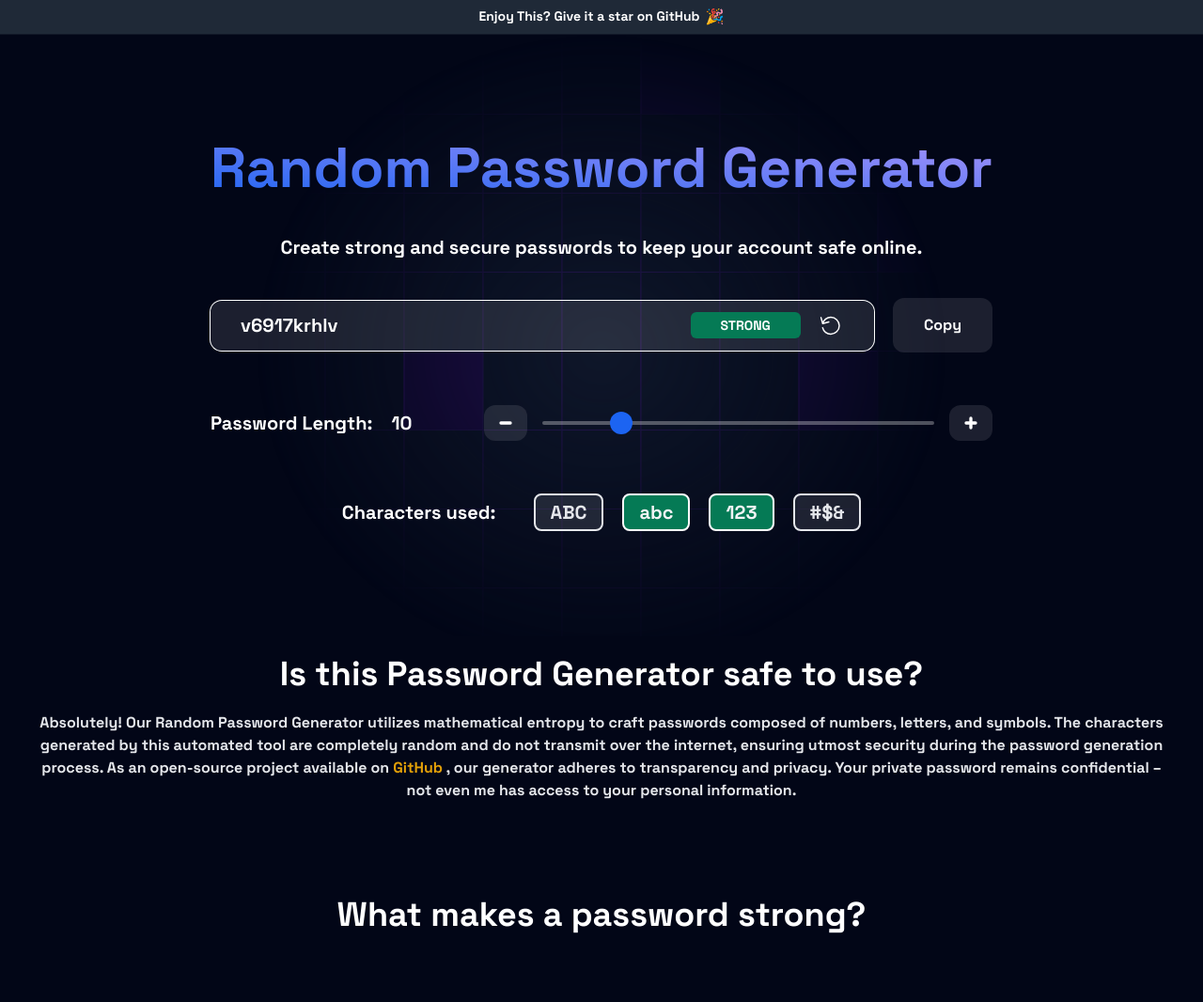
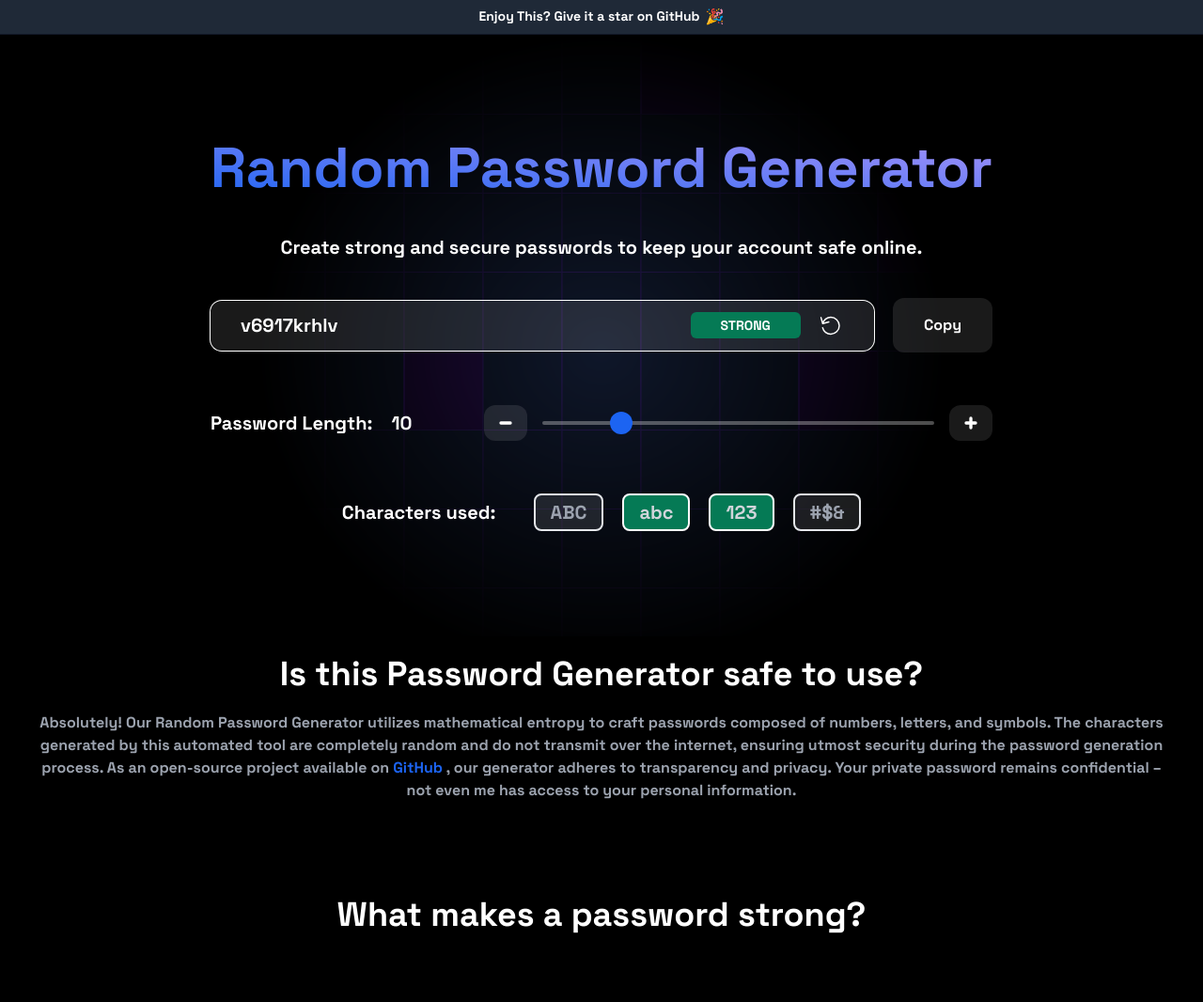
Before and after one commit to Swastikdan/Random-Password-Generator, a website: page index.html in a window 1280 px wide. Shown: the top 1066 px of the page at 94% size. Drawn offline with Linux system fonts and the light colour scheme.

Commit message:
Revert "accessability"
This reverts commit 63468e572667eec218e23fd4abf93117c5b589a6.

```diff
--- a/assets/input.css
+++ b/assets/input.css
@@ -6,7 +6,6 @@
     font-family: 'Space Grotesk';
     src: url('fonts/space-grotesk-latin-700.woff2') format('woff2'),
          url('fonts/space-grotesk-latin-700.woff') format('woff');
-    font-display: swap;
   }
 
 .space-grotesk{font-family: 'Space Grotesk';}
--- a/index.html
+++ b/index.html
@@ -27,7 +27,7 @@
     <link rel="shortcut icon" href="favicon.png" type="image/x-icon" />
     <link rel="stylesheet" href="style.css" />
   </head>
-  <body class="bg-slate-950 h-full mx-auto space-grotesk">
+  <body class="bg-black h-full mx-auto space-grotesk">
     <div id="preloader" style="position:fixed;overflow:hidden;width:100%;z-index:999" class="overflow-hidden">
       <div
         class="min-h-[100vh] flex flex-col bg-gray-950 border-gray-700 shadow-slate-700/[.7] z-50 fi">
@@ -112,7 +112,7 @@
               <ul class="flex space-x-3 md:space-x-5">
                 <li>
                   <input type="checkbox" id="includeUppercase" class="hidden peer" />
-                  <label for="includeUppercase" class="inline-flex items-center justify-between w-full px-4 py-1 border-2 border-gray-200 rounded-lg cursor-pointer hover:text-gray-300 dark:border-gray-700 peer-checked:border-white peer-checked:text-gray-100 peer-checked:bg-green-600 text-gray-200 bg-white/10 hover:bg-gray-700">
+                  <label for="includeUppercase" class="inline-flex items-center justify-between w-full px-4 py-1 border-2 border-gray-200 rounded-lg cursor-pointer hover:text-gray-300 dark:border-gray-700 peer-checked:border-white peer-checked:text-gray-300 peer-checked:bg-green-600 text-gray-400 bg-white/10 hover:bg-gray-700">
                     <div class="block">
                       <div class="w-full text-xl font-semibold">ABC</div>
                     </div>
@@ -120,7 +120,7 @@
                 </li>
                 <li>
                   <input type="checkbox" id="includeLowercase" class="hidden peer" checked />
-                  <label for="includeLowercase" class="inline-flex items-center justify-between w-full px-4 py-1 border-2 border-gray-200 rounded-lg cursor-pointer hover:text-gray-300 dark:border-gray-700 peer-checked:border-white peer-checked:text-gray-100 peer-checked:bg-green-600 text-gray-200 bg-white/10 hover:bg-gray-700">
+                  <label for="includeLowercase" class="inline-flex items-center justify-between w-full px-4 py-1 border-2 border-gray-200 rounded-lg cursor-pointer hover:text-gray-300 dark:border-gray-700 peer-checked:border-white peer-checked:text-gray-300 peer-checked:bg-green-600 text-gray-400 bg-white/10 hover:bg-gray-700">
                     <div class="block">
                       <div class="w-full text-xl font-semibold">abc</div>
                     </div>
@@ -128,7 +128,7 @@
                 </li>
                 <li>
                   <input type="checkbox" id="includeNumbers" class="hidden peer" checked />
-                  <label for="includeNumbers" class="inline-flex items-center justify-between w-full px-4 py-1 border-2 border-gray-200 rounded-lg cursor-pointer hover:text-gray-300 dark:border-gray-700 peer-checked:border-white peer-checked:text-gray-100 peer-checked:bg-green-600 text-gray-200 bg-white/10 hover:bg-gray-700">
+                  <label for="includeNumbers" class="inline-flex items-center justify-between w-full px-4 py-1 border-2 border-gray-200 rounded-lg cursor-pointer hover:text-gray-300 dark:border-gray-700 peer-checked:border-white peer-checked:text-gray-300 peer-checked:bg-green-600 text-gray-400 bg-white/10 hover:bg-gray-700">
                     <div class="block">
                       <div class="w-full text-xl font-semibold">123</div>
                     </div>
@@ -136,7 +136,7 @@
                 </li>
                 <li>
                   <input type="checkbox" id="includeSpecial" value="" class="hidden peer" />
-                  <label for="includeSpecial" class="inline-flex items-center justify-between w-full px-4 py-1 border-2 border-gray-200 rounded-lg cursor-pointer hover:text-gray-300 dark:border-gray-700 peer-checked:border-white peer-checked:text-gray-100 peer-checked:bg-green-600 text-gray-200 bg-white/10 hover:bg-gray-700">
+                  <label for="includeSpecial" class="inline-flex items-center justify-between w-full px-4 py-1 border-2 border-gray-200 rounded-lg cursor-pointer hover:text-gray-300 dark:border-gray-700 peer-checked:border-white peer-checked:text-gray-300 peer-checked:bg-green-600 text-gray-400 bg-white/10 hover:bg-gray-700">
                     <div class="block">
                       <div class="w-full text-xl font-semibold">#$&</div>
                     </div>
@@ -153,7 +153,7 @@
     <div class=" max-w-[85rem] px-4 sm:px-6 lg:px-8 mx-auto pb-20  ">
       <div class="text-center">
         <h3 class="text-2xl text-white sm:text-4xl font-bold my-5 px-4 sm:px-6 lg:px-8"> Is this Password Generator safe to use? </h3>
-        <p class="text-gray-200 text-base">Absolutely! Our Random Password Generator utilizes mathematical entropy to craft passwords composed of numbers, letters, and symbols. The characters generated by this automated tool are completely random and do not transmit over the internet, ensuring utmost security during the password generation process. As an open-source project available on <a class="text-yellow-400" href="https://github.com/Swastikdan/Random-Password-Generator" rel="noreferrer" target="_blank">GitHub </a>, our generator adheres to transparency and privacy. Your private password remains confidential – not even me has access to your personal information. </p>
+        <p class="text-gray-400 text-base">Absolutely! Our Random Password Generator utilizes mathematical entropy to craft passwords composed of numbers, letters, and symbols. The characters generated by this automated tool are completely random and do not transmit over the internet, ensuring utmost security during the password generation process. As an open-source project available on <a class="text-blue-600" href="https://github.com/Swastikdan/Random-Password-Generator" rel="noreferrer" target="_blank">GitHub </a>, our generator adheres to transparency and privacy. Your private password remains confidential – not even me has access to your personal information. </p>
       </div>
     </div>
     <h3 class="text-center text-2xl text-white sm:text-4xl font-bold my-5 px-4 sm:px-6 lg:px-8"> What makes a password strong? </h3>
```
Also changed, not shown: public/style.css.
